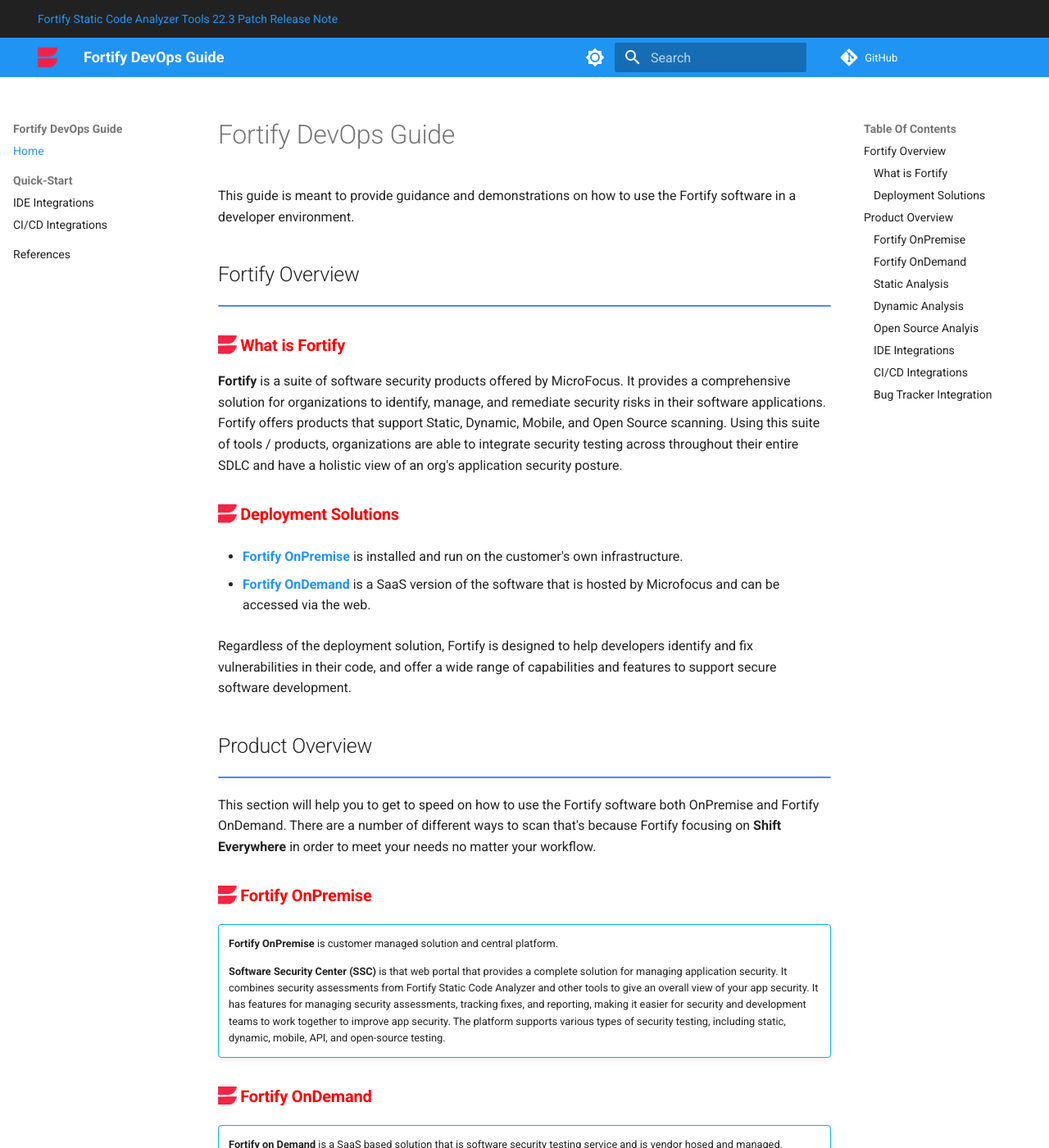
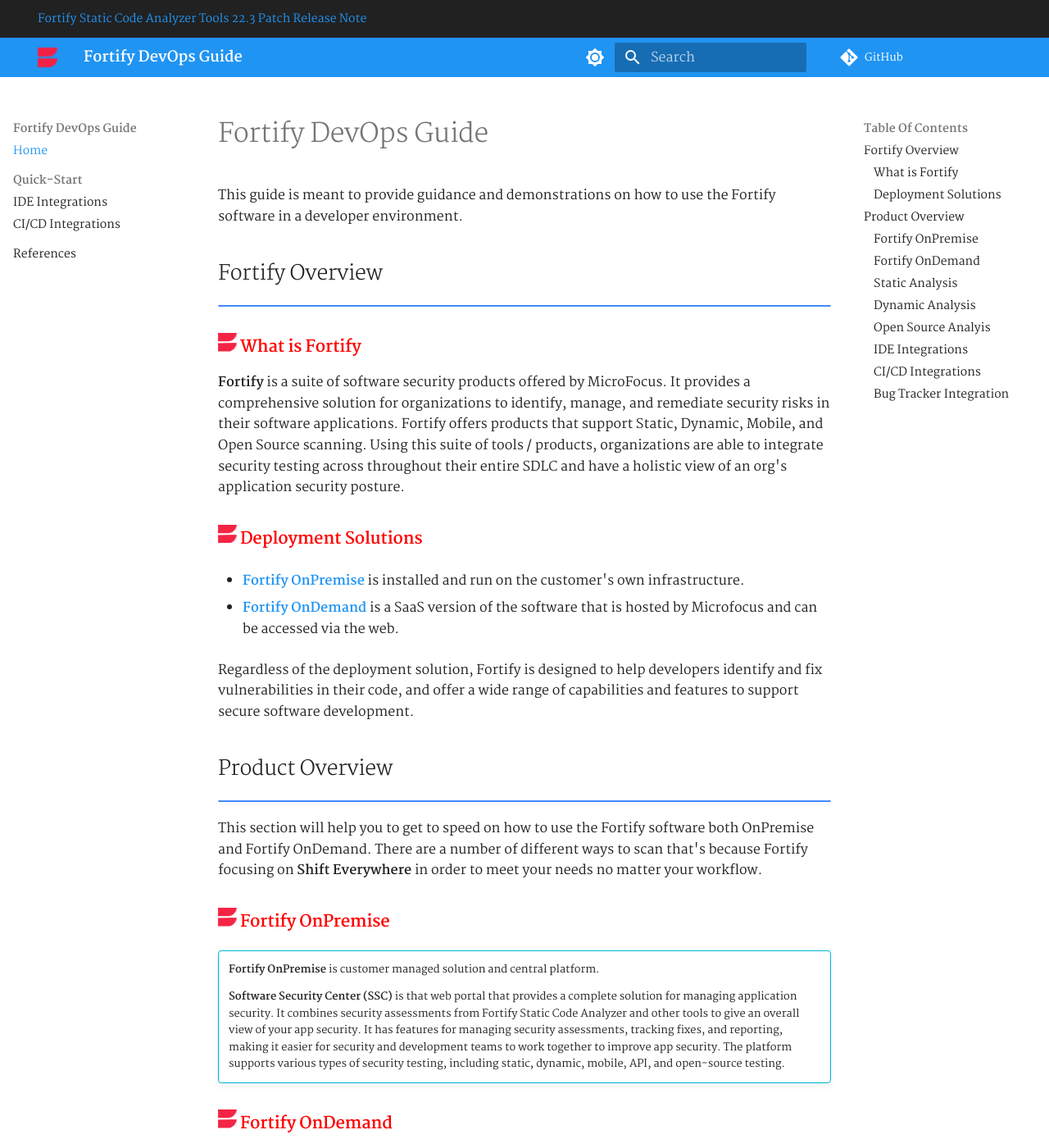
Before and after one commit to devsec-guides/fortify_dev_guide, an MkDocs documentation site: the page built from docs/index.md, in a window 1280 px wide and 1400 px high. Shown: the whole window at 82% size. Built offline with MkDocs 1.6.1 and Material for MkDocs 9.7.7, drawn with Linux system fonts in a browser that asks for light colours; comment, search, counter and statistics services are not loaded.

Commit message:
changed the font

```diff
--- a/mkdocs.yml
+++ b/mkdocs.yml
@@ -6,6 +6,8 @@
 theme:
   name: material
   custom_dir: overrides
+  font:
+    text: Martel
   logo: assets/logo-fortify.png
   favicon: assets/logo-fortify.png
   palette:
```
